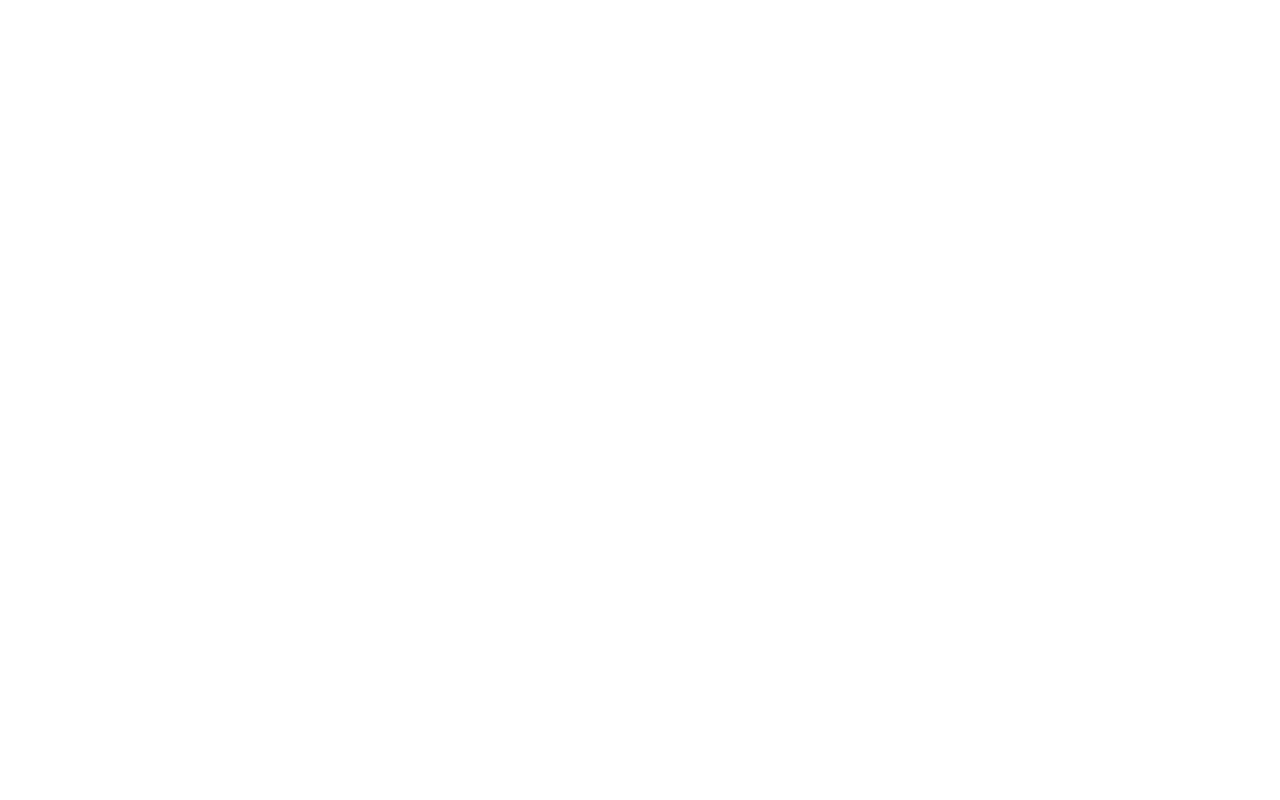
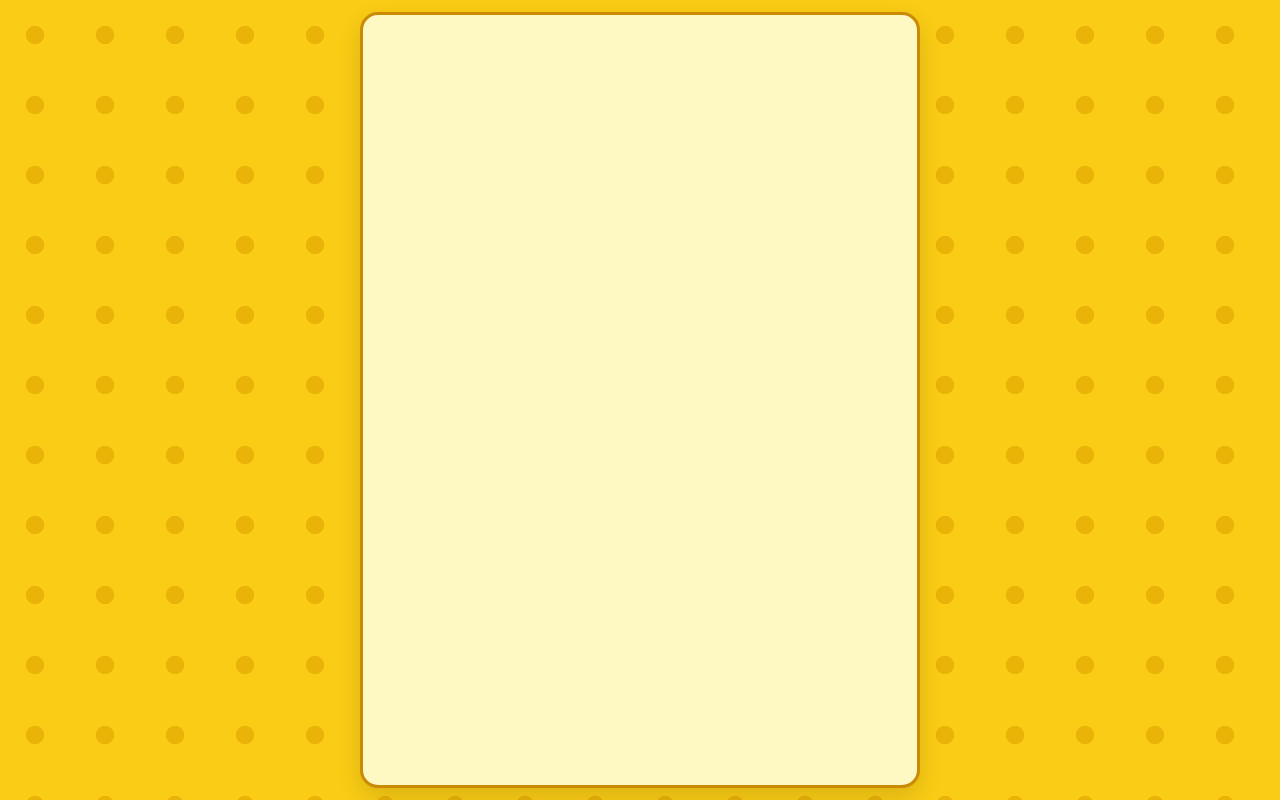
Before and after one commit to aboven99999-coder/gift-flip, a plain HTML site: page index.html in a window 1280 px wide. Drawn offline with Linux system fonts and the light colour scheme.

Commit message:
Update index.html

```diff
--- a/index.html
+++ b/index.html
@@ -1,3 +1,32 @@
+<!DOCTYPE html><html lang="ru"><head><meta charset="UTF-8"><meta name="viewport" content="width=device-width,initial-scale=1"><title>GIFT FLIP PRO</title><script src="https://telegram.org"></script><style>
+*{box-sizing:border-box;margin:0;padding:0;font-family:Segoe UI,sans-serif}
+body{background:#facc15 radial-gradient(#eab308 18%,transparent 19%) 0 0/70px 70px;color:#1c1917;min-height:100vh;padding:12px;display:flex;justify-content:center}
+.card{width:100%;max-width:560px;background:#fef9c3;border:3px solid #ca8a04;border-radius:18px;padding:16px;box-shadow:0 10px 25px rgba(0,0,0,.12)}
+.hide{display:none!important}
+.btn{width:100%;padding:11px;border:none;border-radius:12px;font-size:14px;font-weight:700;cursor:pointer;margin-top:8px}
+.dark{background:#1c1917;color:#facc15}.grn{background:#15803d;color:#fff}.amb{background:#d97706;color:#fff}.pur{background:#6d28d9;color:#fff}
+.sm{padding:7px 12px;font-size:13px;width:auto;margin:0}
+.bar{display:flex;justify-content:space-between;align-items:center;padding-bottom:10px;margin-bottom:12px;border-bottom:2px solid #eab308;gap:6px}
+.bdg{padding:4px 9px;border-radius:8px;font-size:12px;font-weight:700;background:#fef08a;color:#854d0e}
+.pro{background:#dcfce7;color:#15803d}.rate{background:#e0f2fe;color:#0369a1}
+.hero{width:155px;height:155px;object-fit:contain;margin:8px auto 12px;display:block}
+.dsm{width:36px;height:36px;object-fit:contain}.dmd{width:72px;height:72px;object-fit:contain}
+.ach{display:grid;grid-template-columns:repeat(3,1fr);gap:6px;margin-bottom:12px}
+.ai{background:#fefce8;border:1.5px solid #d6d3d1;border-radius:10px;padding:6px;font-size:11px;text-align:center;display:flex;flex-direction:column;align-items:center}
+.ai.on{background:#dcfce7;border-color:#16a34a;color:#15803d;font-weight:700}
+.grid{display:grid;grid-template-columns:1fr 1fr;gap:10px}@media(max-width:440px){.grid{grid-template-columns:1fr}}
+.mc,.box{background:#fefce8;border:1.5px solid #eab308;border-radius:12px;padding:12px;margin-bottom:10px}
+.mc{display:flex;justify-content:space-between;align-items:center;gap:8px;margin:0}
+.frame{background:#fff;border:3px solid #ca8a04;border-radius:14px;padding:8px;margin-bottom:8px;box-shadow:0 4px 10px rgba(0,0,0,.08)}
+.frame img,.cimg{width:100%;max-height:195px;object-fit:contain;border-radius:8px;display:block;margin:0 auto}
+.tabs{display:flex;flex-wrap:wrap;gap:5px;margin-bottom:10px}
+.tb{flex:1;min-width:75px;padding:8px 5px;border-radius:10px;border:none;background:#fde047;font-weight:700;font-size:12px;cursor:pointer}
+.tb.act{background:#1c1917;color:#facc15}
+input,select{width:100%;padding:9px;border-radius:10px;border:1.5px solid #ca8a04;background:#fff;font-size:14px;font-weight:600;margin:4px 0 8px}
+.chat{height:220px;overflow-y:auto;background:#fef9c3;border:1.5px solid #eab308;border-radius:10px;padding:10px;margin-bottom:8px;display:flex;flex-direction:column;gap:8px}
+.bub{padding:8px 12px;border-radius:12px;font-size:13.5px;max-width:85%;white-space:pre-line}
+.bot{background:#fde047;align-self:flex-start}.usr{background:#1c1917;color:#facc15;align-self:flex-end}
+</style></head><body><div class="card">
 <script>
 if(window.Telegram?.WebApp){Telegram.WebApp.ready();Telegram.WebApp.expand();}
 let st={easy:0,medium:0,hard:0,deals:[],pro:0};
```
